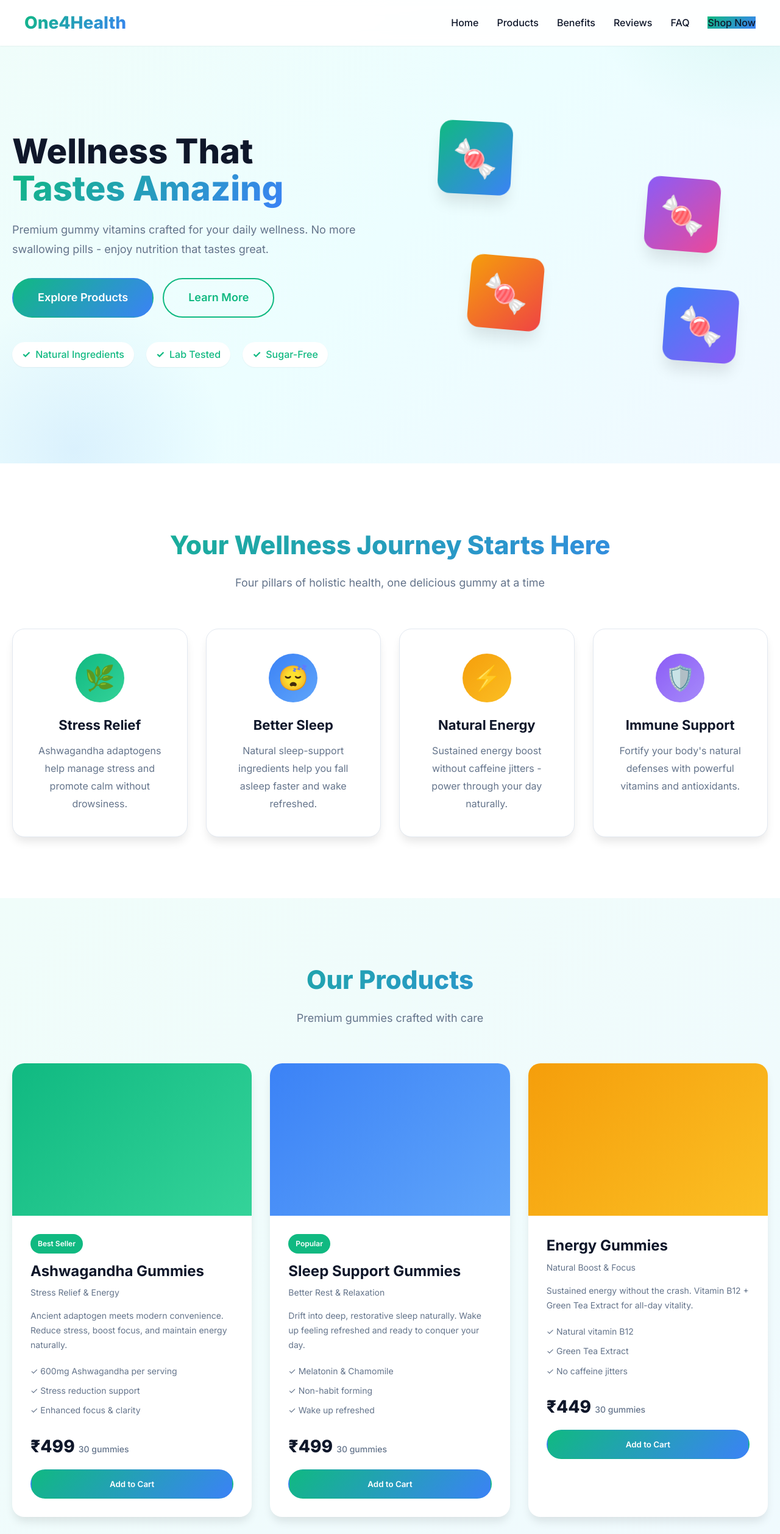
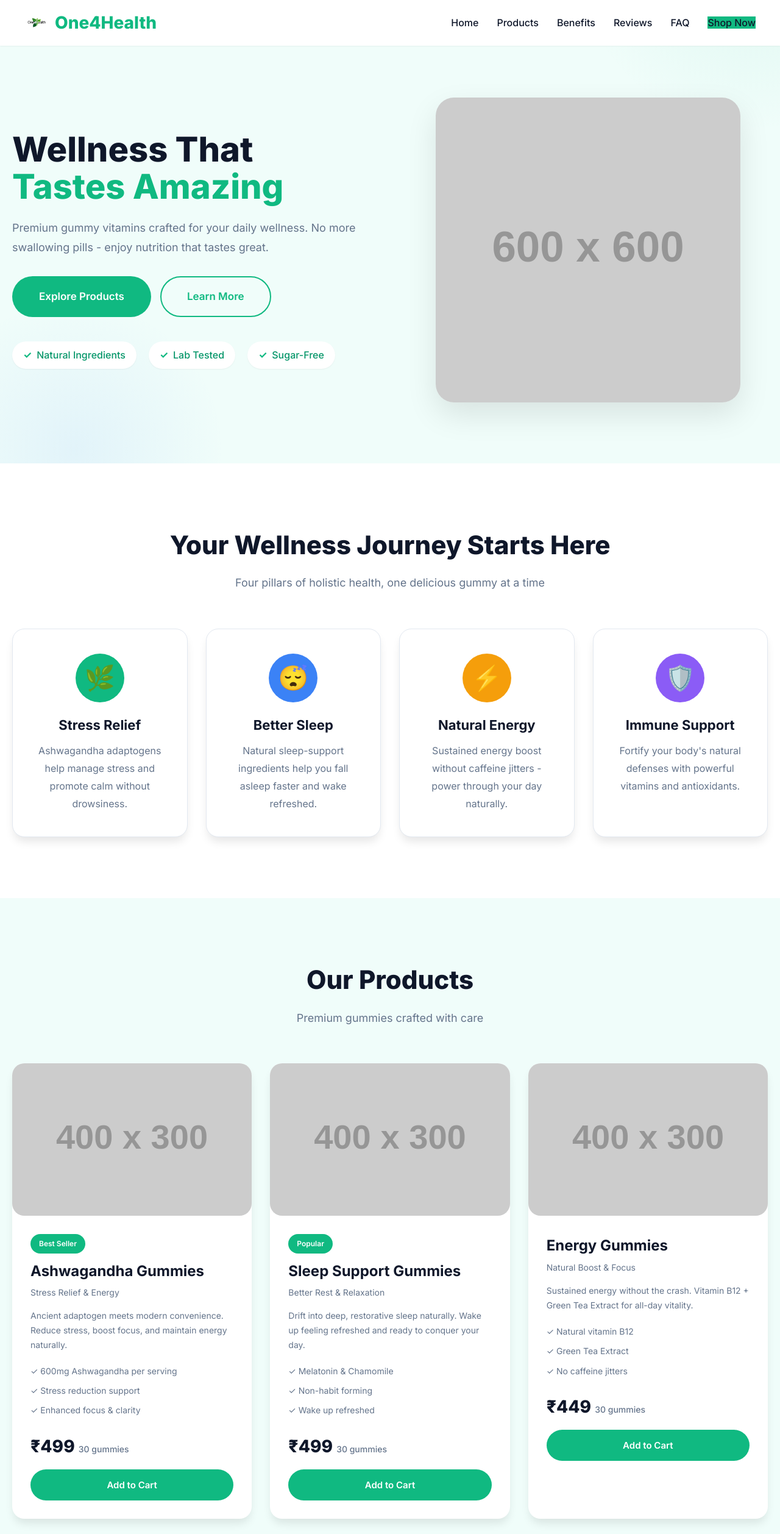
Before and after one commit to karansethi121/openclaw-memory, a plain HTML site: page one4health-new-website/index.html in a window 1280 px wide. Shown: the top 2516 px of the page at 61% size. Drawn offline with Linux system fonts and the light colour scheme; placeholder pictures from the web are drawn by us.

Commit message:
Updated One4Health website: removed all gradients, added logo images, rounded buttons, added placeholder product images

```diff
--- a/one4health-new-website/index.html
+++ b/one4health-new-website/index.html
@@ -15,7 +15,10 @@
   <nav id="navbar">
     <div class="container">
       <div class="nav-content">
-        <a href="#" class="logo">One4Health</a>
+        <a href="#" class="logo">
+          <img src="logo.png" alt="One4Health Logo">
+          <span>One4Health</span>
+        </a>
         <button class="mobile-menu-btn" id="mobileMenuBtn">
           <span></span>
           <span></span>
@@ -57,10 +60,7 @@
           </div>
         </div>
         <div class="hero-image">
-          <div class="hero-gummy hero-gummy-1"></div>
-          <div class="hero-gummy hero-gummy-2"></div>
-          <div class="hero-gummy hero-gummy-3"></div>
-          <div class="hero-gummy hero-gummy-4"></div>
+          <img src="https://placehold.co/600x600/F0FDFA/10B981?text=One4Health+Gummies" alt="One4Health Premium Gummies" style="width:100%; max-width:500px; border-radius:30px; box-shadow:0 20px 50px rgba(0,0,0,0.1);">
         </div>
       </div>
     </div>
@@ -104,7 +104,9 @@
       <div class="products-grid">
         <!-- Product 1 -->
         <div class="product-card" data-aos="fade-up">
-          <div class="product-image product-ashwagandha"></div>
+          <div class="product-image product-ashwagandha">
+            <img src="https://placehold.co/400x300/10B981/FFFFFF?text=Ashwagandha+Gummies" alt="Ashwagandha Gummies" style="width:100%; height:100%; object-fit:cover; border-radius: 0 0 20px 20px;">
+          </div>
           <div class="product-info">
             <div class="product-badge">Best Seller</div>
             <h3>Ashwagandha Gummies</h3>
@@ -122,7 +124,9 @@
 
         <!-- Product 2 -->
         <div class="product-card" data-aos="fade-up" data-aos-delay="100">
-          <div class="product-image product-sleep"></div>
+          <div class="product-image product-sleep">
+            <img src="https://placehold.co/400x300/3B82F6/FFFFFF?text=Sleep+Gummies" alt="Sleep Support Gummies" style="width:100%; height:100%; object-fit:cover; border-radius: 0 0 20px 20px;">
+          </div>
           <div class="product-info">
             <div class="product-badge">Popular</div>
             <h3>Sleep Support Gummies</h3>
@@ -140,7 +144,9 @@
 
         <!-- Product 3 -->
         <div class="product-card" data-aos="fade-up" data-aos-delay="200">
-          <div class="product-image product-energy"></div>
+          <div class="product-image product-energy">
+            <img src="https://placehold.co/400x300/F59E0B/FFFFFF?text=Energy+Gummies" alt="Energy Gummies" style="width:100%; height:100%; object-fit:cover; border-radius: 0 0 20px 20px;">
+          </div>
           <div class="product-info">
             <h3>Energy Gummies</h3>
             <p class="product-subtitle">Natural Boost & Focus</p>
@@ -157,7 +163,9 @@
 
         <!-- Product 4 -->
         <div class="product-card" data-aos="fade-up" data-aos-delay="300">
-          <div class="product-image product-immune"></div>
+          <div class="product-image product-immune">
+            <img src="https://placehold.co/400x300/8B5CF6/FFFFFF?text=Immune+Support" alt="Immune Support Gummies" style="width:100%; height:100%; object-fit:cover; border-radius: 0 0 20px 20px;">
+          </div>
           <div class="product-info">
             <h3>Immune Support Gummies</h3>
             <p class="product-subtitle">Daily Wellness & Defense</p>
@@ -425,7 +433,10 @@
     <div class="container">
       <div class="footer-grid">
         <div class="footer-column">
-          <h3 class="footer-logo">One4Health</h3>
+          <a href="#" class="footer-logo">
+            <img src="./logo.png" alt="One4Health Logo">
+            <span>One4Health</span>
+          </a>
           <p class="footer-description">Premium gummy vitamins crafted in India for your daily wellness journey.</p>
         </div>
 
--- a/one4health-new-website/script.js
+++ b/one4health-new-website/script.js
@@ -136,32 +136,6 @@ document.querySelectorAll('[data-aos]').forEach(el => {
 });
 
 // ========================================
-// Counter Animation
-// ========================================
-const counters = document.querySelectorAll('.counter');
-
-const animateCounters = () => {
-  counters.forEach(counter => {
-    const target = parseInt(counter.getAttribute('data-target'));
-    const duration = 2000;
-    const step = target / (duration / 16);
-    let current = 0;
-
-    const updateCounter = () => {
-      current += step;
-      if (current < target) {
-        counter.textContent = Math.floor(current);
-        requestAnimationFrame(updateCounter);
-      } else {
-        counter.textContent = target;
-      }
-    };
-
-    updateCounter();
-  });
-};
-
-// ========================================
 // Lazy Load Images
 // ========================================
 const lazyImages = document.querySelectorAll('img[data-src]');
@@ -189,7 +163,7 @@ progressBar.style.cssText = `
   top: 0;
   left: 0;
   height: 3px;
-  background: linear-gradient(to right, #10B981, #3B82F6);
+  background: #10B981;
   z-index: 9999;
   transition: width 0.1s ease;
 `;
@@ -215,7 +189,7 @@ backToTopBtn.style.cssText = `
   width: 50px;
   height: 50px;
   border-radius: 50%;
-  background: linear-gradient(135deg, #10B981, #3B82F6);
+  background: #10B981;
   color: white;
   font-size: 24px;
   border: none;
@@ -290,23 +264,6 @@ yearElements.forEach(el => {
 });
 
 // ========================================
-// Form Input Animations
-// ========================================
-const formInputs = document.querySelectorAll('input, textarea');
-
-formInputs.forEach(input => {
-  input.addEventListener('focus', () => {
-    input.parentElement.classList.add('focused');
-  });
-
-  input.addEventListener('blur', () => {
-    if (input.value === '') {
-      input.parentElement.classList.remove('focused');
-    }
-  });
-});
-
-// ========================================
 // Hero Animation Delay
 // ========================================
 window.addEventListener('load', () => {
@@ -346,8 +303,7 @@ window.addEventListener('resize', handleResize);
 // ========================================
 // Console Welcome Message
 // ========================================
-console.log('%c Welcome to One4Health! ', 'background: linear-gradient(135deg, #10B981, #3B82F6); color: white; font-size: 20px; padding: 10px; border-radius: 5px;');
-
+console.log('%c Welcome to One4Health! ', 'background: #10B981; color: white; font-size: 20px; padding: 10px; border-radius: 5px;');
 console.log('%c Wellness That Tastes Amazing 🍬 ', 'color: #10B981; font-size: 14px; font-weight: bold;');
 
 // ========================================
@@ -361,20 +317,6 @@ document.addEventListener('DOMContentLoaded', () => {
 });
 
 // ========================================
-// Product Quick View (placeholder)
-// ========================================
-const quickViewButtons = document.querySelectorAll('.quick-view');
-
-if (quickViewButtons.length > 0) {
-  quickViewButtons.forEach(button => {
-    button.addEventListener('click', () => {
-      // Quick view modal would be implemented here
-      alert('Quick view feature coming soon!');
-    });
-  });
-}
-
-// ========================================
 // Add to Cart Animation
 // ========================================
 document.querySelectorAll('.product-btn').forEach(button => {
@@ -382,7 +324,7 @@ document.querySelectorAll('.product-btn').forEach(button => {
     if (!this.classList.contains('added')) {
       this.innerHTML = '✓ Added';
       this.classList.add('added');
-      this.style.background = '#10B981';
+      this.style.background = '#059669';
 
       setTimeout(() => {
         this.innerHTML = 'Add to Cart';
@@ -392,29 +334,6 @@ document.querySelectorAll('.product-btn').forEach(button => {
     }
   });
 });
-
-// ========================================
-// FAQ Search Functionality (optional enhancement)
-// ========================================
-const faqSearch = document.getElementById('faq-search');
-
-if (faqSearch) {
-  faqSearch.addEventListener('input', (e) => {
-    const searchTerm = e.target.value.toLowerCase();
-    const faqItems = document.querySelectorAll('.faq-item');
-
-    faqItems.forEach(item => {
-      const question = item.querySelector('.faq-question').textContent.toLowerCase();
-      const answer = item.querySelector('.faq-answer').textContent.toLowerCase();
-
-      if (question.includes(searchTerm) || answer.includes(searchTerm)) {
-        item.style.display = 'block';
-      } else {
-        item.style.display = searchTerm === '' ? 'block' : 'none';
-      }
-    });
-  });
-}
 
 // ========================================
 // Website Performance Monitoring
--- a/one4health-new-website/styles.css
+++ b/one4health-new-website/styles.css
@@ -6,16 +6,19 @@
 :root {
   --primary: #10B981;
   --primary-dark: #059669;
-  --primary-light: #34D399;
+  --primary-light: #A7F3D0;
   --secondary: #3B82F6;
+  --secondary-dark: #1E40AF;
   --accent: #8B5CF6;
+  --accent-dark: #6D28D9;
   --dark: #0F172A;
   --dark-light: #1E293B;
   --gray: #64748B;
   --gray-light: #E2E8F0;
   --white: #FFFFFF;
-  --gradient-1: linear-gradient(135deg, #10B981 0%, #3B82F6 100%);
-  --gradient-2: linear-gradient(135deg, #8B5CF6 0%, #EC4899 100%);
+  --success: #22C55E;
+  --warning: #F59E0B;
+  --error: #EF4444;
   --shadow-sm: 0 1px 2px 0 rgba(0, 0, 0, 0.05);
   --shadow-md: 0 4px 6px -1px rgba(0, 0, 0, 0.1);
   --shadow-lg: 0 10px 15px -3px rgba(0, 0, 0, 0.1);
@@ -70,8 +73,7 @@ button {
   left: 0;
   right: 0;
   z-index: 1000;
-  background: rgba(255, 255, 255, 0.95);
-  backdrop-filter: blur(10px);
+  background: var(--white);
   box-shadow: var(--shadow-sm);
   transition: var(--transition);
 }
@@ -90,11 +92,16 @@ button {
 .logo {
   font-size: 28px;
   font-weight: 800;
-  background: var(--gradient-1);
-  -webkit-background-clip: text;
-  -webkit-text-fill-color: transparent;
-  background-clip: text;
+  color: var(--primary);
   text-decoration: none;
+  display: flex;
+  align-items: center;
+  gap: 10px;
+}
+
+.logo img {
+  height: 40px;
+  width: auto;
 }
 
 .nav-links {
@@ -137,20 +144,22 @@ button {
   display: inline-flex;
   align-items: center;
   justify-content: center;
-  padding: 12px 30px;
+  padding: 14px 32px;
   border-radius: 50px;
   font-weight: 600;
   text-decoration: none;
   transition: var(--transition);
   border: 2px solid transparent;
+  font-size: 15px;
 }
 
 .btn-primary {
-  background: var(--gradient-1);
+  background: var(--primary);
   color: var(--white);
 }
 
 .btn-primary:hover {
+  background: var(--primary-dark);
   transform: translateY(-2px);
   box-shadow: var(--shadow-lg);
 }
@@ -167,8 +176,8 @@ button {
 }
 
 .btn-large {
-  padding: 16px 40px;
-  font-size: 18px;
+  padding: 18px 42px;
+  font-size: 17px;
 }
 
 .btn-full {
@@ -180,7 +189,7 @@ button {
    ======================================== */
 .hero {
   padding: 160px 0 100px;
-  background: linear-gradient(135deg, #F0FDFA 0%, #ECFEFF 50%, #F0F9FF 100%);
+  background: #F0FDFA;
   position: relative;
   overflow: hidden;
 }
@@ -192,7 +201,7 @@ button {
   right: -20%;
   width: 600px;
   height: 600px;
-  background: radial-gradient(circle, rgba(16, 185, 129, 0.1) 0%, transparent 70%);
+  background: radial-gradient(circle, rgba(16, 185, 129, 0.08) 0%, transparent 70%);
   border-radius: 50%;
 }
 
@@ -203,7 +212,7 @@ button {
   left: -10%;
   width: 500px;
   height: 500px;
-  background: radial-gradient(circle, rgba(59, 130, 246, 0.1) 0%, transparent 70%);
+  background: radial-gradient(circle, rgba(59, 130, 246, 0.08) 0%, transparent 70%);
   border-radius: 50%;
 }
 
@@ -225,10 +234,7 @@ button {
 }
 
 .hero-title .highlight {
-  background: var(--gradient-1);
-  -webkit-background-clip: text;
-  -webkit-text-fill-color: transparent;
-  background-clip: text;
+  color: var(--primary);
 }
 
 .hero-subtitle {
@@ -254,11 +260,11 @@ button {
   display: flex;
   align-items: center;
   gap: 8px;
-  padding: 8px 16px;
+  padding: 10px 18px;
   background: var(--white);
   border-radius: 50px;
   font-weight: 500;
-  color: var(--primary);
+  color: var(--primary-dark);
   box-shadow: var(--shadow-sm);
 }
 
@@ -275,64 +281,8 @@ button {
   align-items: center;
 }
 
-.hero-gummy {
-  position: absolute;
-  width: 120px;
-  height: 120px;
-  border-radius: 20px;
-  box-shadow: var(--shadow-xl);
-  animation: float 4s ease-in-out infinite;
-}
-
-.hero-gummy::before {
-  content: '🍬';
-  font-size: 60px;
-  display: flex;
-  justify-content: center;
-  align-items: center;
-  width: 100%;
-  height: 100%;
-}
-
-.hero-gummy-1 {
-  background: var(--gradient-1);
-  top: 50px;
-  left: 50px;
-  animation-delay: 0s;
-}
-
-.hero-gummy-2 {
-  background: var(--gradient-2);
-  top: 150px;
-  right: 80px;
-  animation-delay: 1s;
-}
-
-.hero-gummy-3 {
-  background: linear-gradient(135deg, #F59E0B 0%, #EF4444 100%);
-  bottom: 100px;
-  left: 100px;
-  animation-delay: 2s;
-}
-
-.hero-gummy-4 {
-  background: linear-gradient(135deg, #3B82F6 0%, #8B5CF6 100%);
-  bottom: 50px;
-  right: 50px;
-  animation-delay: 0.5s;
-}
-
-@keyframes float {
-  0%, 100% {
-    transform: translateY(0) rotate(0deg);
-  }
-  50% {
-    transform: translateY(-20px) rotate(5deg);
-  }
-}
-
 /* ========================================
-   Pillars Section
+   Benefits Section
    ======================================== */
 .pillars {
   padding: 100px 0;
@@ -344,10 +294,7 @@ button {
   font-weight: 800;
   text-align: center;
   margin-bottom: 15px;
-  background: var(--gradient-1);
-  -webkit-background-clip: text;
-  -webkit-text-fill-color: transparent;
-  background-clip: text;
+  color: var(--dark);
 }
 
 .section-subtitle {
@@ -393,19 +340,19 @@ button {
 }
 
 .pillar-icon-1 {
-  background: linear-gradient(135deg, #10B981 0%, #34D399 100%);
+  background: var(--primary);
 }
 
 .pillar-icon-2 {
-  background: linear-gradient(135deg, #3B82F6 0%, #60A5FA 100%);
+  background: var(--secondary);
 }
 
 .pillar-icon-3 {
-  background: linear-gradient(135deg, #F59E0B 0%, #FBBF24 100%);
+  background: var(--warning);
 }
 
 .pillar-icon-4 {
-  background: linear-gradient(135deg, #8B5CF6 0%, #A78BFA 100%);
+  background: var(--accent);
 }
 
 .pillar-card h3 {
@@ -424,7 +371,7 @@ button {
    ======================================== */
 .products {
   padding: 100px 0;
-  background: linear-gradient(135deg, #F0FDFA 0%, #F0F9FF 100%);
+  background: #F0FDFA;
 }
 
 .products-grid {
@@ -448,28 +395,22 @@ button {
 
 .product-image {
   height: 250px;
-  background: var(--gradient-1);
   display: flex;
   justify-content: center;
   align-items: center;
-  font-size: 80px;
   position: relative;
+  overflow: hidden;
 }
 
-.product-ashwagandha {
-  background: linear-gradient(135deg, #10B981 0%, #34D399 100%);
+.product-image img {
+  width: 100%;
+  height: 100%;
+  object-fit: cover;
+  transition: var(--transition);
 }
 
-.product-sleep {
-  background: linear-gradient(135deg, #3B82F6 0%, #60A5FA 100%);
-}
-
-.product-energy {
-  background: linear-gradient(135deg, #F59E0B 0%, #FBBF24 100%);
-}
-
-.product-immune {
-  background: linear-gradient(135deg, #8B5CF6 0%, #A78BFA 100%);
+.product-card:hover .product-image img {
+  transform: scale(1.05);
 }
 
 .product-info {
@@ -478,7 +419,7 @@ button {
 
 .product-badge {
   display: inline-block;
-  padding: 6px 12px;
+  padding: 6px 14px;
   background: var(--primary);
   color: var(--white);
   border-radius: 50px;
@@ -545,8 +486,7 @@ button {
 }
 
 .benefits .section-title {
-  -webkit-text-fill-color: var(--white);
-  background: var(--gradient-2);
+  color: var(--white);
 }
 
 .benefits .section-subtitle {
@@ -568,7 +508,7 @@ button {
   width: 60px;
   height: 60px;
   border-radius: 50%;
-  background: var(--gradient-1);
+  background: var(--primary);
   display: flex;
   justify-content: center;
   align-items: center;
@@ -604,7 +544,7 @@ button {
 
 .testimonial-card {
   padding: 30px;
-  background: linear-gradient(135deg, #F9FAFB 0%, #F3F4F6 100%);
+  background: #F9FAFB;
   border-radius: 20px;
   transition: var(--transition);
 }
@@ -614,7 +554,7 @@ button {
 }
 
 .testimonial-stars {
-  color: #F59E0B;
+  color: var(--warning);
   font-size: 20px;
   margin-bottom: 15px;
 }
@@ -636,7 +576,7 @@ button {
   width: 50px;
   height: 50px;
   border-radius: 50%;
-  background: var(--gradient-1);
+  background: var(--primary);
   display: flex;
   justify-content: center;
   align-items: center;
@@ -660,7 +600,7 @@ button {
    ======================================== */
 .faq {
   padding: 100px 0;
-  background: linear-gradient(135deg, #F0FDFA 0%, #F0F9FF 100%);
+  background: #F0FDFA;
 }
 
 .faq-container {
@@ -755,7 +695,7 @@ button {
   width: 50px;
   height: 50px;
   border-radius: 50%;
-  background: var(--gradient-1);
+  background: var(--primary);
   display: flex;
   justify-content: center;
   align-items: center;
@@ -794,13 +734,9 @@ button {
 }
 
 .contact-form {
-  background: linear-gradient(135deg, #F9FAFB 0%, #F3F4F6 100%);
+  background: #F9FAFB;
   padding: 40px;
   border-radius: 20px;
-}
-
-.form-group {
-  margin-bottom: 20px;
 }
 
 .form-group input,
@@ -825,7 +761,7 @@ button {
    ======================================== */
 .newsletter {
   padding: 80px 0;
-  background: var(--gradient-1);
+  background: var(--primary);
 }
 
 .newsletter-content {
@@ -887,10 +823,15 @@ button {
   font-size: 28px;
   font-weight: 800;
   margin-bottom: 15px;
-  background: var(--gradient-1);
-  -webkit-background-clip: text;
-  -webkit-text-fill-color: transparent;
-  background-clip: text;
+  color: var(--primary);
+  display: flex;
+  align-items: center;
+  gap: 10px;
+}
+
+.footer-logo img {
+  height: 40px;
+  width: auto;
 }
 
 .footer-description {
@@ -924,7 +865,7 @@ button {
 
 .footer-bottom {
   padding-top: 30px;
-  border-top: 1px solid rgba(255, 255, 255, 0.1);
+  border-top: 1px solid var(--dark-light);
   text-align: center;
   color: var(--gray-light);
   font-size: 14px;
```
Also changed, not shown: one4health-new-website/logo.png (added).
